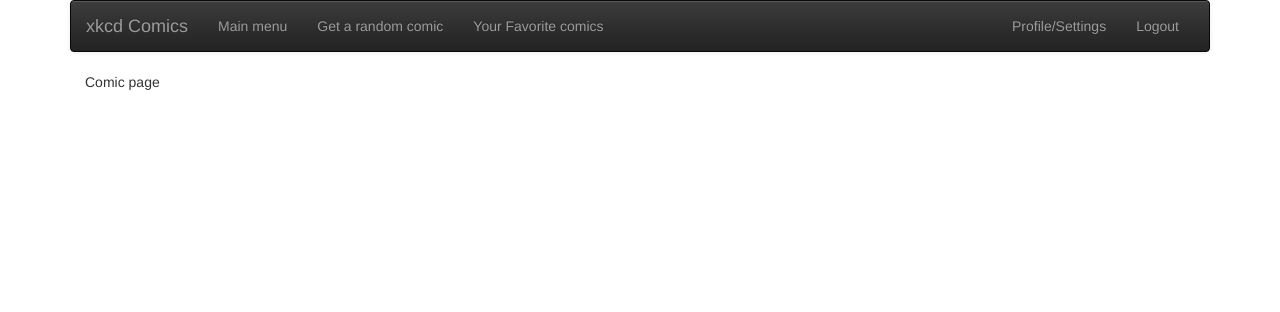
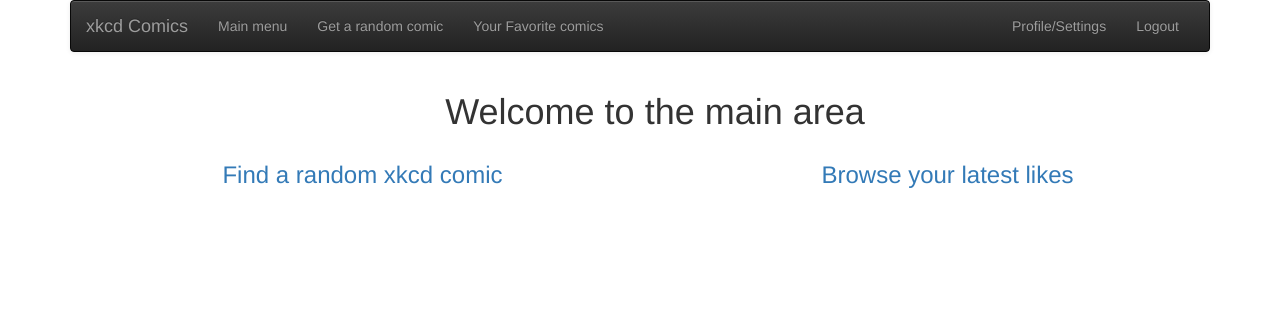
Before and after one commit to Jeffcwng/comics, a Django app: page /comics/ in a window 1280 px wide. Shown: the top 312 px of the page. Run offline with Django 3.2, Linux system fonts and the light colour scheme; the visitor is signed in with stand-in values (Sample User, id 1); some libraries are stand-ins or nearby versions.

Commit message:
adding some html modifications

```diff
--- a/comics/urls.py
+++ b/comics/urls.py
@@ -2,6 +2,7 @@
 from django.contrib import admin
 
 urlpatterns = patterns('',
+
     # Main site areas
     url(r'^$', 'xkcd.views.home', name='home'),
     url(r'^all_user_likes/$', 'xkcd.views.all_user_likes', name='all_user_likes'),
@@ -14,7 +15,6 @@
     url(r'^login/$', 'django.contrib.auth.views.login', name='login'),
     url(r'^logout/$', 'django.contrib.auth.views.logout', name='logout'),
 
-
     #Password reset
     url(r'^password_reset/$', 'django.contrib.auth.views.password_reset', name='password_reset'),
     url(r'^password_reset/done/$', 'django.contrib.auth.views.password_reset_done', name='password_reset_done'),
@@ -25,5 +25,4 @@
 
     #Admin
     url(r'^admin/', include(admin.site.urls)),
-
 )
--- a/xkcd/templates/postlogin/comics.html
+++ b/xkcd/templates/postlogin/comics.html
@@ -2,6 +2,14 @@
 
 {% block content %}
     <div class="container">
-    <p>Comic page</p>
+        <div class="row">
+            <center><h1>Welcome to the main area</h1></center>
+            <div class="col-lg-6">
+                <h3 style="text-align:center"><a href=" {% url 'random_search'%}">Find a random xkcd comic</a></h3>
+            </div>
+            <div class="col-lg-6">
+                <h3 style="text-align:center"><a href=" {% url 'all_user_likes'%}">Browse your latest likes</a></h3>
+            </div>
+        </div>
     </div>
 {% endblock %}
```
Also changed, not shown: xkcd/templates/home.html (+6 -8 lines), xkcd/templates/postlogin/all_user_likes.html (+6 -3 lines), xkcd/templates/postlogin/profile.html (+10 -17 lines), xkcd/templates/postlogin/random_search.html (+11 -6 lines), xkcd/templates/registration/register.html (+3 -6 lines).
